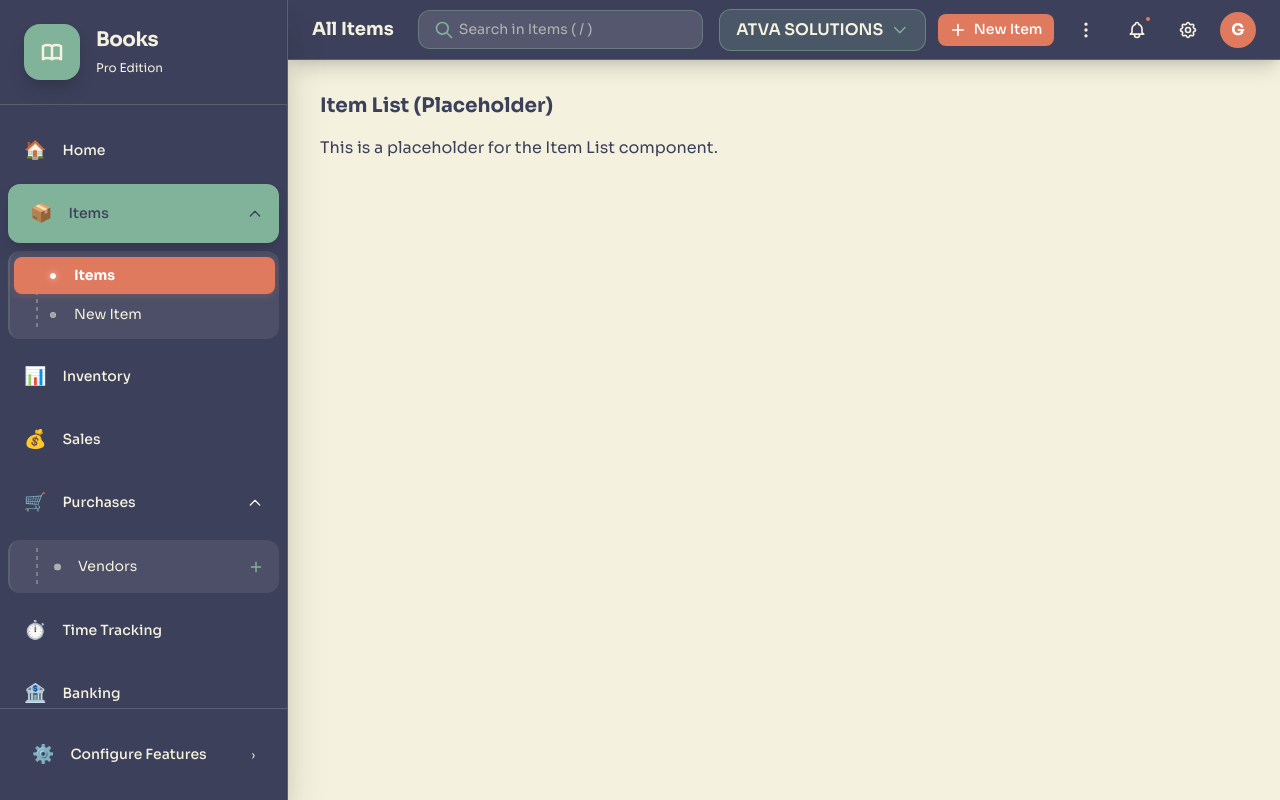
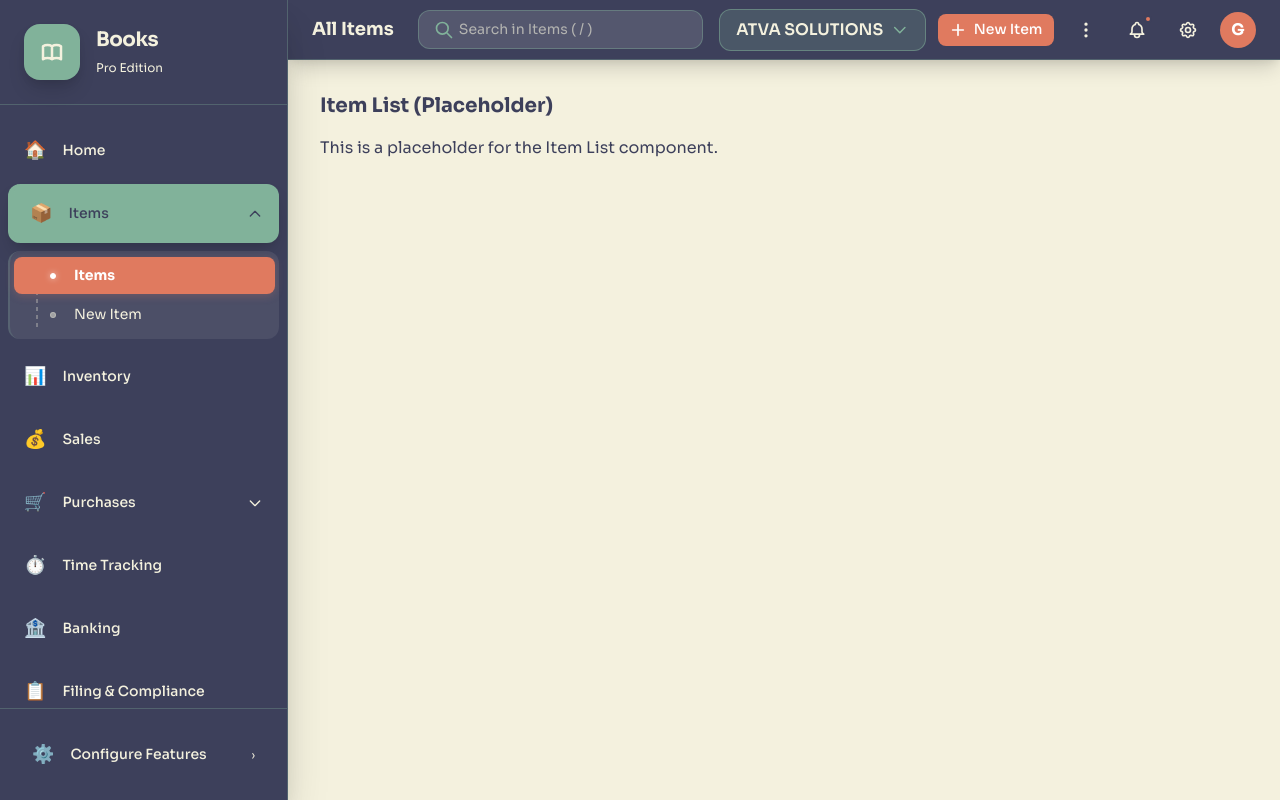
Before and after one commit to geetha19983b/bookingapp, a React (Vite) app in the folder frontend/: page / in a window 1280 px wide. Built offline with nearby package versions, Linux system fonts and the light colour scheme; no server answers.

Commit message:
fix the side nav

```diff
--- a/frontend/src/components/layout/Sidebar.tsx
+++ b/frontend/src/components/layout/Sidebar.tsx
@@ -1,4 +1,4 @@
-import React, { useState } from 'react';
+import React, { useState, useEffect } from 'react';
 import { Link, useLocation, useNavigate } from 'react-router-dom';
 import styles from './Sidebar.module.scss';
 
@@ -49,12 +49,45 @@ export default function Sidebar() {
   const location = useLocation();
   const navigate = useNavigate();
   const [expandedItems, setExpandedItems] = useState<Record<string, boolean>>({
-    items: true,
-    purchases: true,
+    items: false,
+    purchases: false,
   });
 
-  const toggleExpand = (section: string) => {
-    setExpandedItems((prev) => ({ ...prev, [section]: !prev[section] }));
+  // Auto-expand the section containing the current active route
+  useEffect(() => {
+    const path = location.pathname;
+
+    // Determine which section should be expanded based on current route
+    if (path === '/' || path === '/add') {
+      setExpandedItems({ items: true, purchases: false });
+    } else if (path.startsWith('/vendors') || path.startsWith('/purchases')) {
+      setExpandedItems({ items: false, purchases: true });
+    } else {
+      // For all other routes (regular nav items), close all expandable sections
+      setExpandedItems({ items: false, purchases: false });
+    }
+  }, [location.pathname]);
+
+  const toggleExpand = (section: string, firstChildPath?: string) => {
+    setExpandedItems((prev) => {
+      const wasExpanded = prev[section];
+
+      // Accordion behavior: close all other sections
+      const newState = Object.keys(prev).reduce((acc, key) => {
+        acc[key] = false;
+        return acc;
+      }, {} as Record<string, boolean>);
+
+      // Toggle the clicked section
+      newState[section] = !wasExpanded;
+
+      // If expanding and firstChildPath is provided, navigate to first child
+      if (!wasExpanded && firstChildPath) {
+        navigate(firstChildPath);
+      }
+
+      return newState;
+    });
   };
 
   const isActive = (path: string) => location.pathname === path;
@@ -100,7 +133,7 @@ export default function Sidebar() {
           hasSubmenu
           onClick={(e) => {
             e.preventDefault();
-            toggleExpand('items');
+            toggleExpand('items', '/');
           }}
           isActive={(path) => isActive(path) || isParentActive(['/', '/add'])}
           expandedItems={expandedItems}
@@ -133,7 +166,7 @@ export default function Sidebar() {
           hasSubmenu
           onClick={(e) => {
             e.preventDefault();
-            toggleExpand('purchases');
+            toggleExpand('purchases', '/vendors');
           }}
           isActive={(path) => isActive(path) || isParentActive(['/vendors'])}
           expandedItems={expandedItems}
```
